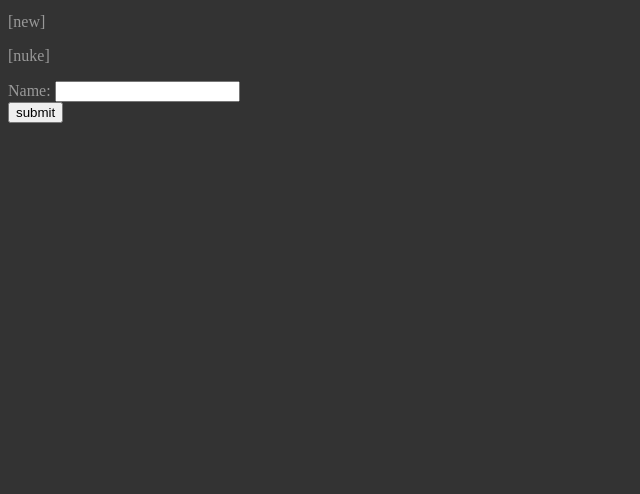
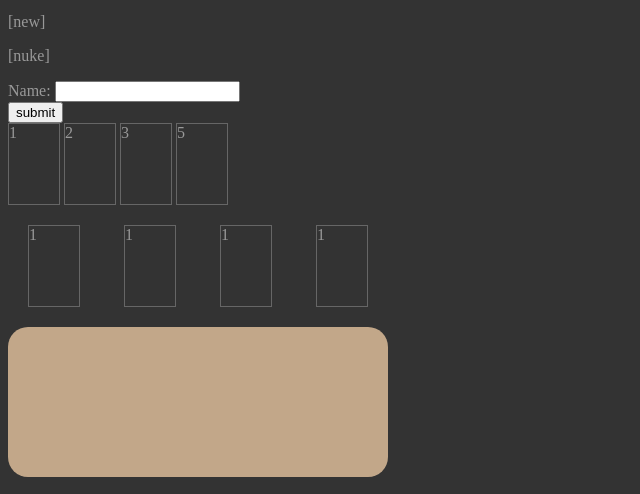
Before and after one commit to MichaelScheffenacker/pp, a website: page static/index.html in a window 1280 px wide. Shown: the part 101-595 px from the top of the page, without its empty margins (0-640 px from the left). Drawn offline with Linux system fonts and the light colour scheme; no server answers.

Commit message:
got the stretching table working

```diff
--- a/static/index.html
+++ b/static/index.html
@@ -3,7 +3,7 @@
 <head>
     <meta charset="UTF-8">
     <title>pp</title>
-    <meta http-equiv="Content-Security-Policy" content="default-src 'self';">
+    <meta http-equiv="Content-Security-Policy" content="default-src *;">
     <script src="main.js" type="module"> </script>
     <link href="./styles.css" rel="stylesheet" />
 </head>
@@ -26,14 +26,40 @@
         </div>
     </form>
 
-    <div id="points" class="hidden">
+    <div id="points" >
         <div id="one" class="card">1</div>
         <div id="two" class="card">2</div>
         <div id="three" class="card">3</div>
         <div id="five" class="card">5</div>
     </div>
 
-    <div id="results" class="hidden"></div>
+    <div id="results" >
+<!--        <div class="empty-seat"></div>-->
+<!--        <div class="seats" id="seats-north"></div>-->
+<!--        <div class="empty-seat"></div>-->
+<!--        <div class="seat" id="seat-west"></div>-->
+<!--        <div id="table"></div>-->
+
+<!--        <div class="empty-seat"></div>-->
+<!--        <div class="seats" id="seats-south"></div>-->
+<!--        <div class="empty-seat"></div>-->
+        <div id="middle">
+            <div class="seats" id="seats-north">
+                <div class="seat"><div class="card">1</div></div>
+                <div class="seat"><div class="card">1</div></div>
+                <div class="seat"><div class="card">1</div></div>
+                <div class="seat"><div class="card">1</div></div>
+            </div>
+            <div id="table"></div>
+            <div class="seats" id="seats-south">
+                <div class="seat"><div class="card">1</div></div>
+                <div class="seat"><div class="card">1</div></div>
+                <div class="seat"><div class="card">1</div></div>
+            </div>
+        </div>
+    </div>
+
+
 
 </body>
 </html>
--- a/static/styles.css
+++ b/static/styles.css
@@ -11,7 +11,7 @@ body {
     position: relative;
     display: inline-block;
     width: 50px;
-    height: 100px;
+    height: 80px;
     border: 1px solid #666
 }
 
@@ -28,3 +28,24 @@ body {
 .hidden {
     visibility: hidden;
 }
+
+
+#middle {
+    display: inline-block;
+}
+
+#table {
+    height: 150px;
+    background: rgba(231, 197, 159, 0.8);
+    border-radius: 20px;
+
+}
+
+/*.seats {*/
+/*    width: 450px;*/
+/*}*/
+
+.seat {
+    display: inline-block;
+    margin: 20px;
+}
```
